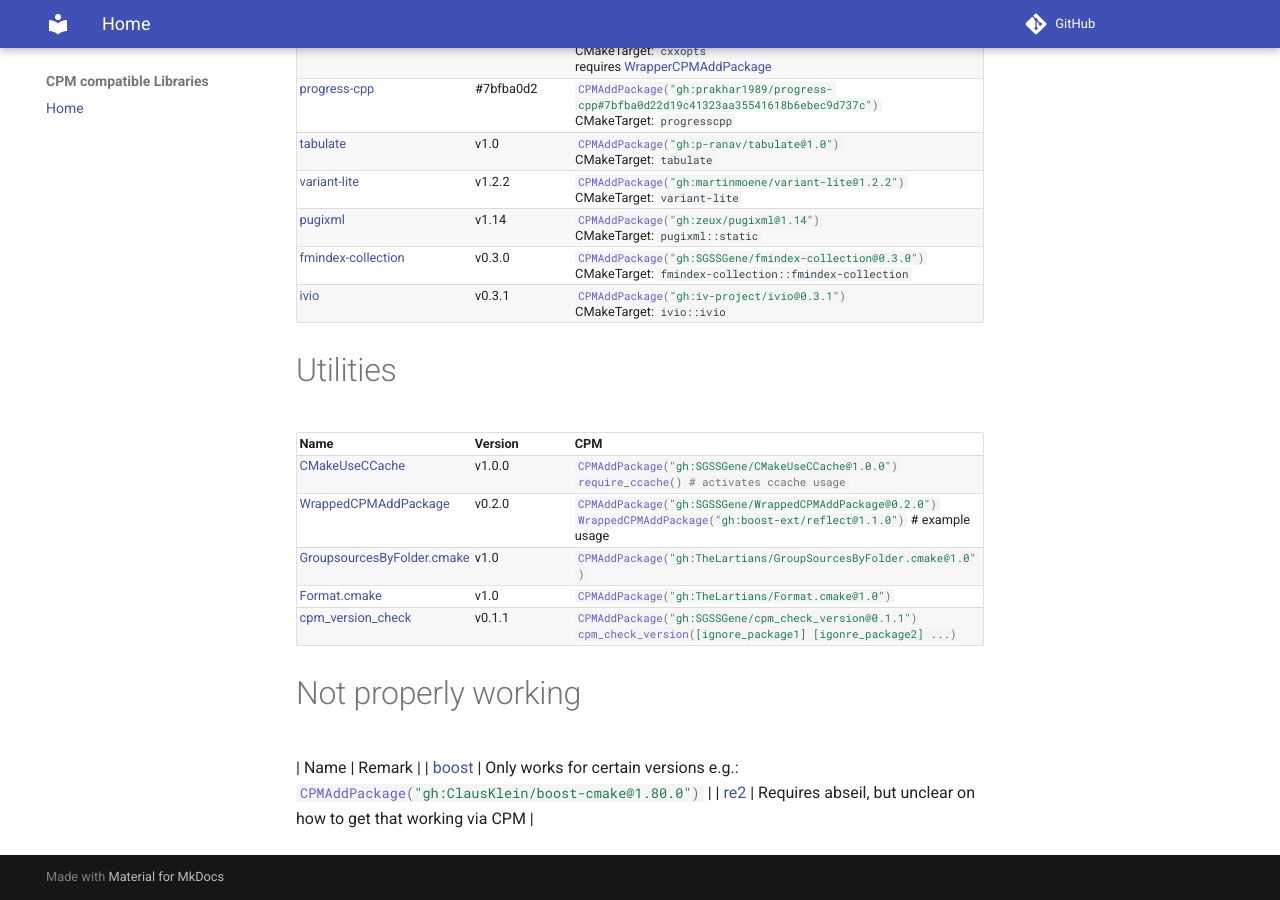
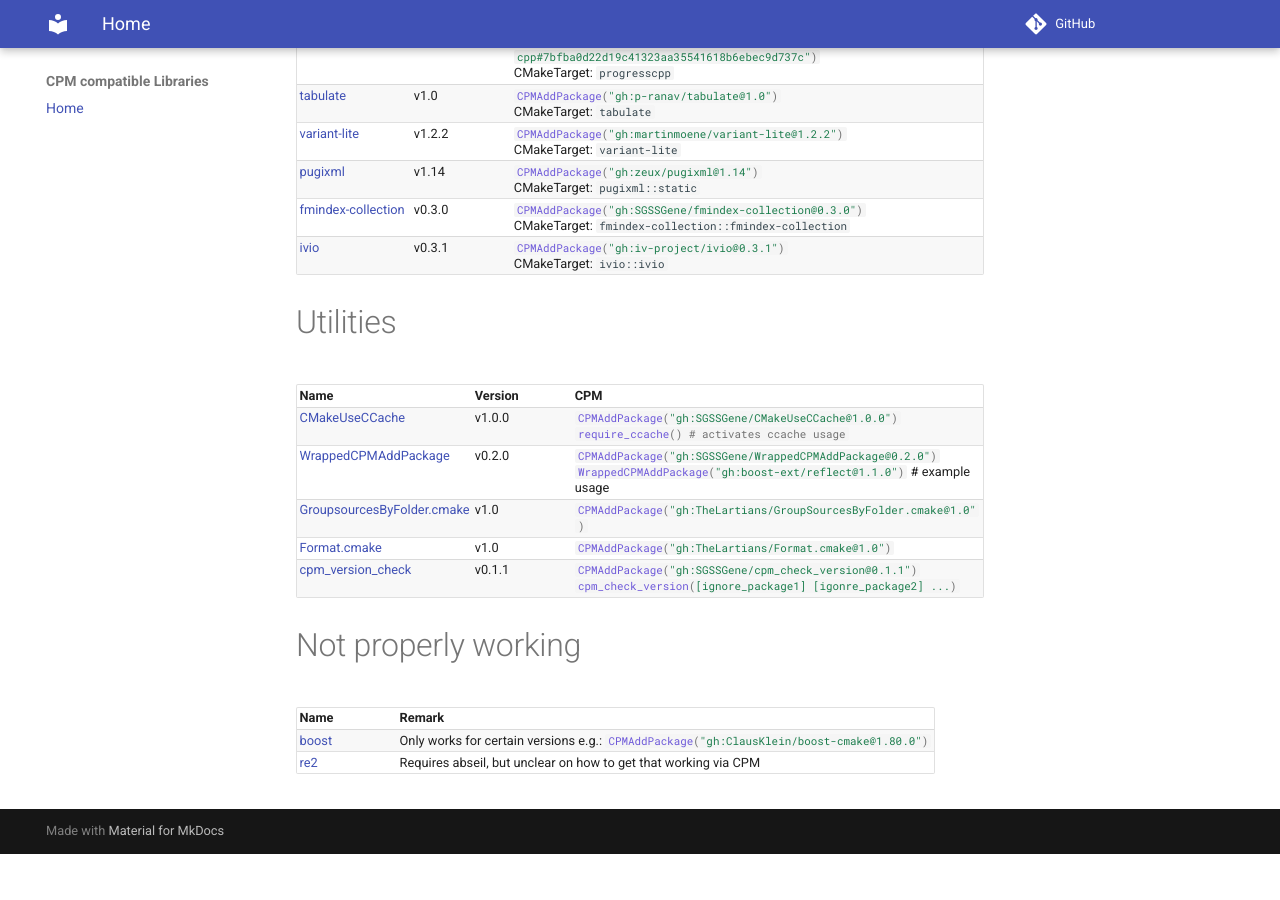
Before and after one commit to SGSSGene/CPM-Libraries, an MkDocs documentation site: the page built from docs/index.md, in a window 1280 px wide and 900 px high, scrolled down 2118 px. Built offline with MkDocs 1.6.1 and Material for MkDocs 9.7.7, drawn with Linux system fonts in a browser that asks for light colours; comment, search, counter and statistics services are not loaded; after the commit the page ends 2972 px from its top, so only the background shows below that; some of the changed text lies outside the part shown.

Commit message:
fix: glm and Not working properly list

```diff
--- a/docs/index.md
+++ b/docs/index.md
@@ -28,7 +28,7 @@
 | [zstd](https://github.com/facebook/zstd)                               | v1.5.5      | `#!cmake WrappedCPMAddPackage("gh:facebook/zstd@1.5.5")`                                            <br>CMakeTarget: `zstd::zstd`                              <br> requires [WrapperCPMAddPackage](https://github.com/SGSSGene/WrapperCPMAddPackage) |
 | [bzip2](https://sourceware.org/bzip2/)                                 | v1.0.8      | `#!cmake WrappedCPMAddPackage("https://sourceware.org/pub/bzip2/bzip2-1.0.8.tar.gz@1.0.8")`         <br>CMakeTarget: `bzip2::bzip2`                            <br> requires [WrapperCPMAddPackage](https://github.com/SGSSGene/WrapperCPMAddPackage) |
 | [glad](https://github.com/Dav1dde/glad)                                | v0.1.36     | `#!cmake CPMAddPackage("gh:Dav1dde/glad@0.1.36")`                                                   <br>CMakeTarget: `glad`                                    <br>       |
-| [glm] (https://github.com/g-truc/glm)                                  |  1.0.1      | `#!cmake CPMAddPackage("gh:g-truc/glm#1.0.1@1.0.1")`                                                <br>CMakeTarget: `glm`                                     <br>       |
+| [glm](https://github.com/g-truc/glm)                                   |  1.0.1      | `#!cmake CPMAddPackage("gh:g-truc/glm#1.0.1@1.0.1")`                                                <br>CMakeTarget: `glm`                                     <br>       |
 | [glfw](https://github.com/glfw/glfw)                                   |  3.3.2      | `#!cmake WrappedCPMAddPackage("gh:glfw/glfw#3.4@3.4")`                                              <br>CMakeTarget: `glfw`                                    <br> requires [WrapperCPMAddPackage](https://github.com/SGSSGene/WrapperCPMAddPackage) |
 | [Cinder](https://github.com/cinder/Cinder)                             | #a70e977b   | `#!cmake CPMAddPackage("gh:cinder/Cinder#a70e977b735ca493910984a56723280b66385059")`                <br>CMakeTarget: `cinder`                                  <br>       |
 | [flatbuffers](https://github.com/google/flatbuffers)                   | v24.3.7     | `#!cmake WrappedCPMAddPackage("gh:google/flatbuffers@24.3.7")`                                      <br>CMakeTarget: `flatbuffers`                             <br> requires [WrapperCPMAddPackage](https://github.com/SGSSGene/WrapperCPMAddPackage) |
@@ -76,10 +76,15 @@
 </div>
 
 # Not properly working
+
+<div markdown class="compact_data_table">
+
 | Name                                                                   | Remark |
+|:-----------------------------------------------------------------------|        |
 | [boost](https://github.com/ClausKlein/boost-cmake)                     | Only works for certain versions e.g.: `#!cmake CPMAddPackage("gh:ClausKlein/boost-cmake@1.80.0")` |
 | [re2](https://github.com/google/re2)                                   | Requires abseil, but unclear on how to get that working via CPM |
 
+</div>
 
 
 <!--
```
